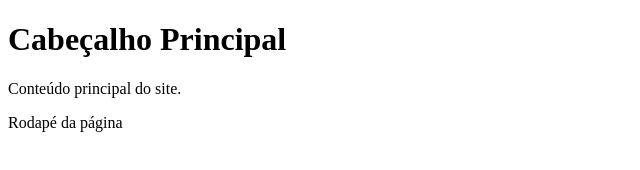
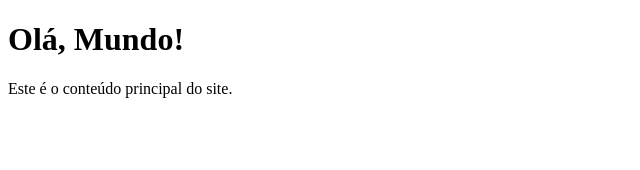
Before and after one commit to kelvinleiteoliveira-blip/test, a plain HTML site: page index.html in a window 1280 px wide. Shown: the whole page, without its empty margins (0-640 px from the left). Drawn offline with Linux system fonts and the light colour scheme.

Commit message:
Update index.html

```diff
--- a/index.html
+++ b/index.html
@@ -6,14 +6,9 @@
     <title>Título da Página</title>
 </head>
 <body>
-    <header>
-        <h1>Cabeçalho Principal</h1>
-    </header>
-    <main>
-        <p>Conteúdo principal do site.</p>
-    </main>
-    <footer>
-        <p>Rodapé da página</p>
-    </footer>
+
+    <h1>Olá, Mundo!</h1>
+    <p>Este é o conteúdo principal do site.</p>
+
 </body>
 </html>
```
